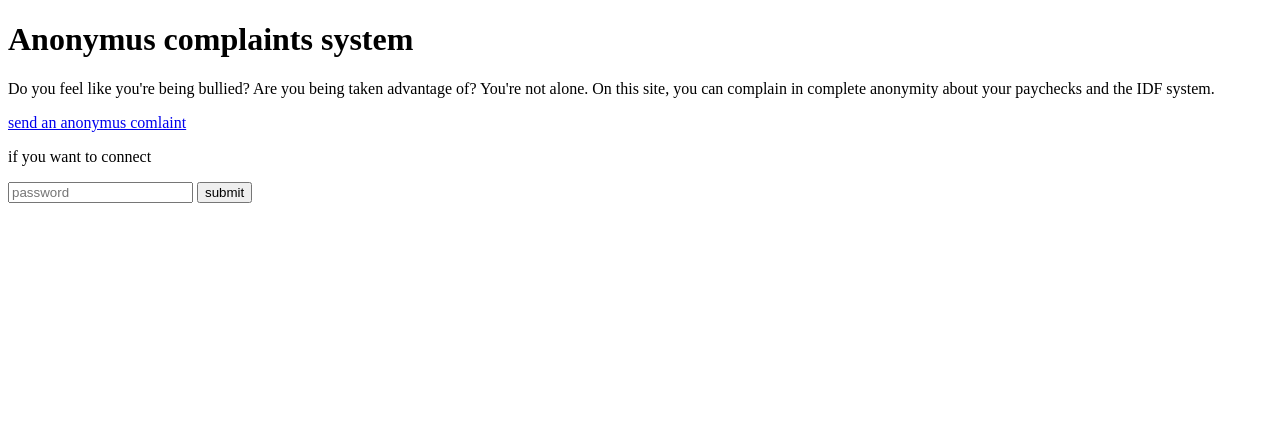
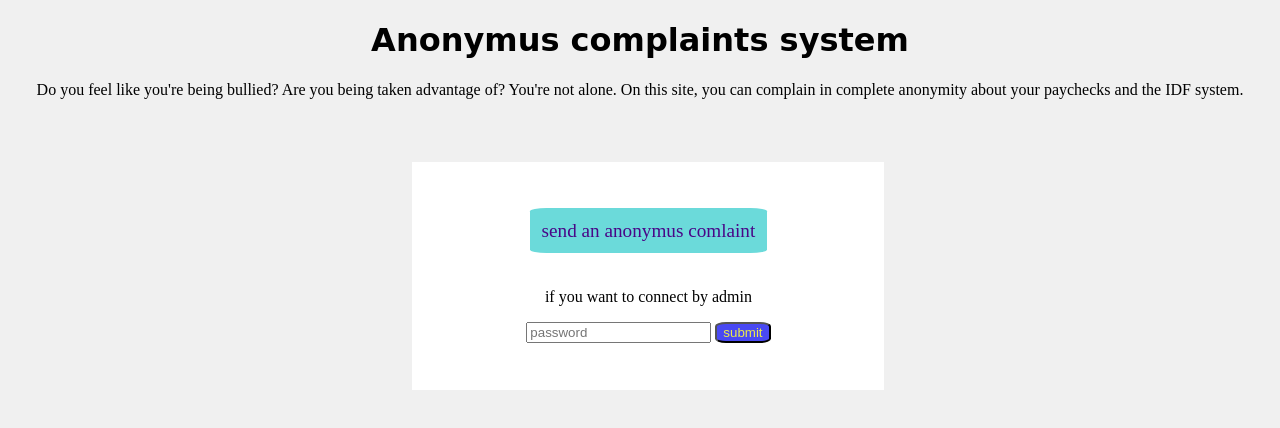
Before and after one commit to elazarmatan/complaints_app, a website: page public/index.html in a window 1280 px wide. Drawn offline with Linux system fonts and the light colour scheme; a web font is replaced by a local one.

Commit message:
**Commit Description:**
Add basic styling

**Explanation:**

This commit adds a basic CSS stylesheet (`style.css`) to improve the visual appearance of the HTML pages. It includes styles for the body background, headings, main content area, submit button, and the "send an anonymous complaint" link.

```diff
--- a/public/index.html
+++ b/public/index.html
@@ -1,19 +1,40 @@
 <!DOCTYPE html>
 <html lang="en">
   <head>
-    <meta charset="UTF-8">
-    <meta name="viewport" content="width=device-width, initial-scale=1.0">
+    <meta charset="UTF-8" />
+    <meta name="viewport" content="width=device-width, initial-scale=1.0" />
     <title>Anonymus complaints system</title>
+    <link rel="preconnect" href="https://fonts.googleapis.com" />
+    <link rel="preconnect" href="https://fonts.gstatic.com" crossorigin />
+    <link
+      href="https://fonts.googleapis.com/css2?family=Playfair+Display:ital,wght@0,400..900;1,400..900&family=Playwrite+AU+QLD:wght@100..400&family=Press+Start+2P&display=swap"
+      rel="stylesheet"
+    />
   </head>
   <body>
-    <header><h1>Anonymus complaints system</h1>
-    <p id="title">Do you feel like you're being bullied? Are you being taken advantage of? You're not alone. On this site, you can complain in complete anonymity about your paychecks and the IDF system.</p>
+    <link rel="stylesheet" href="./style.css" />
+    <header>
+      <h1>Anonymus complaints system</h1>
+      <article>
+        <p id="title">
+          Do you feel like you're being bullied? Are you being taken advantage
+          of? You're not alone. On this site, you can complain in complete
+          anonymity about your paychecks and the IDF system.
+        </p>
+      </article>
     </header>
     <main>
-        <a href="./complaint.html">send an anonymus comlaint</a>
-        <p id="admin">if you want to connect </p>
+      <a href="./complaint.html" class="action">send an anonymus comlaint</a>
+      <article>
+        <p id="admin">if you want to connect by admin</p>
+      </article>
       <form action="http://localhost:3064/idf/admin" method="post">
-            <input type="password" placeholder="password" required name="password">
+        <input
+          type="password"
+          placeholder="password"
+          required
+          name="password"
+        />
         <button type="submit" id="submit">submit</button>
       </form>
     </main>
--- a/public/style.css
+++ b/public/style.css
@@ -0,0 +1,29 @@
+body{
+    background: #f0f0f0;
+    text-align: center;
+}
+h1{
+    font-family: 'Playwrite Australia QLD',cursive;
+}
+main{
+    background: white;
+    padding: 2.9em;
+    width: 30%;
+    margin-left: 32%;
+    margin-top: 5%;
+}
+#submit{
+    background: rgb(73, 73, 243);
+    color: rgb(236, 236, 75);
+    border-radius: 20%;
+}
+.action{
+    text-decoration: none;
+    color: rgb(73, 6, 135);
+    font-size: 120%;
+    margin-bottom: 5%;
+    background-color: rgb(107, 218, 218);
+    display: inline-block;
+    padding: 3%;
+    border-radius: 7%;
+}
```
Also changed, not shown: public/complaint.html (+1 -0 lines). Lines whose indentation alone changed are shown as unchanged.
